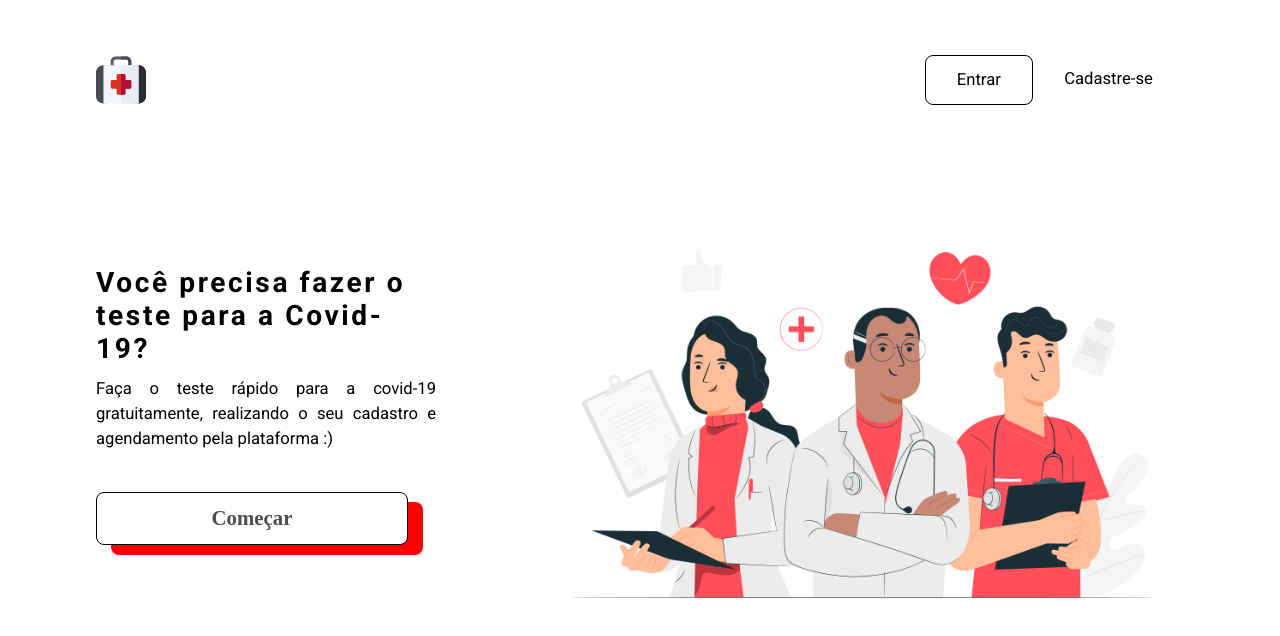
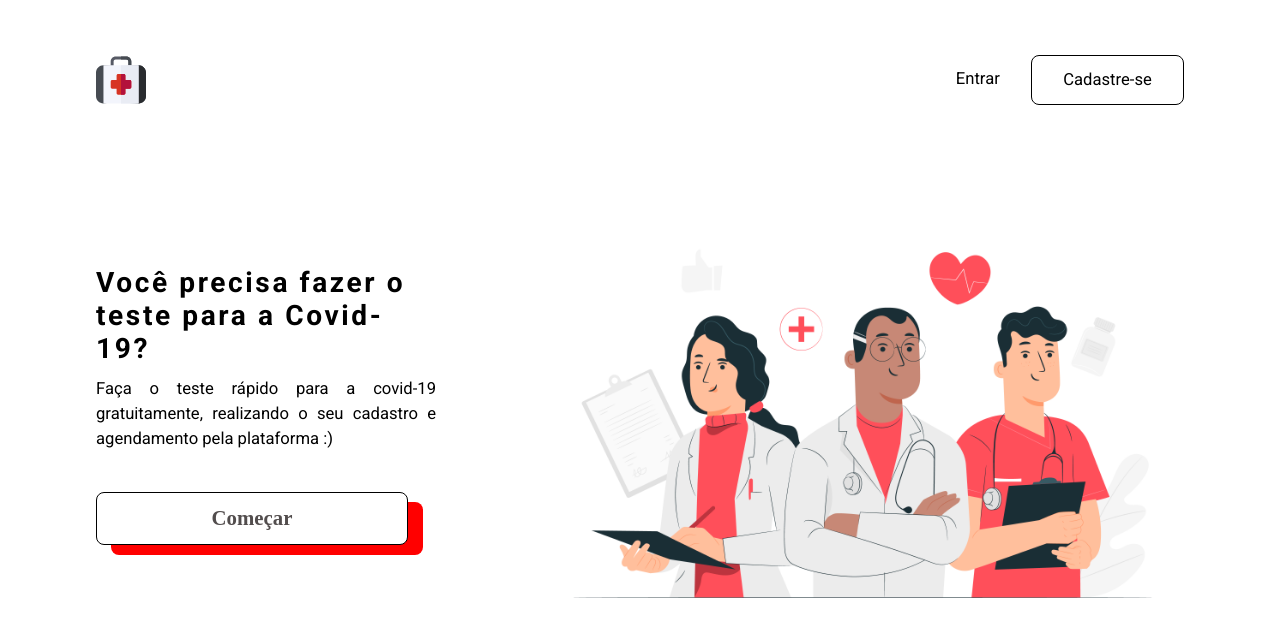
Before and after one commit to lumamontes/testeApp, a React (Create React App) app in the folder web/: page / in a window 1280 px wide. Shown: the top 636 px of the page. Built offline with nearby package versions, Linux system fonts and the light colour scheme.

Commit message:
ajuste classe botao

```diff
--- a/web/src/pages/Home/index.js
+++ b/web/src/pages/Home/index.js
@@ -10,10 +10,9 @@ function Home () {
            <div id="home-page-content" className="container">
             <header>
                 <img src={Logo} alt="logo"/>
-
                 <nav>
-                    <Link to="#" className="button">Entrar</Link>
-                    <Link to="#" className="">Cadastre-se</Link>
+                    <Link to="#" className="">Entrar</Link>
+                    <Link to="#" className="button">Cadastre-se</Link>
                  </nav>
             </header>
 
```
